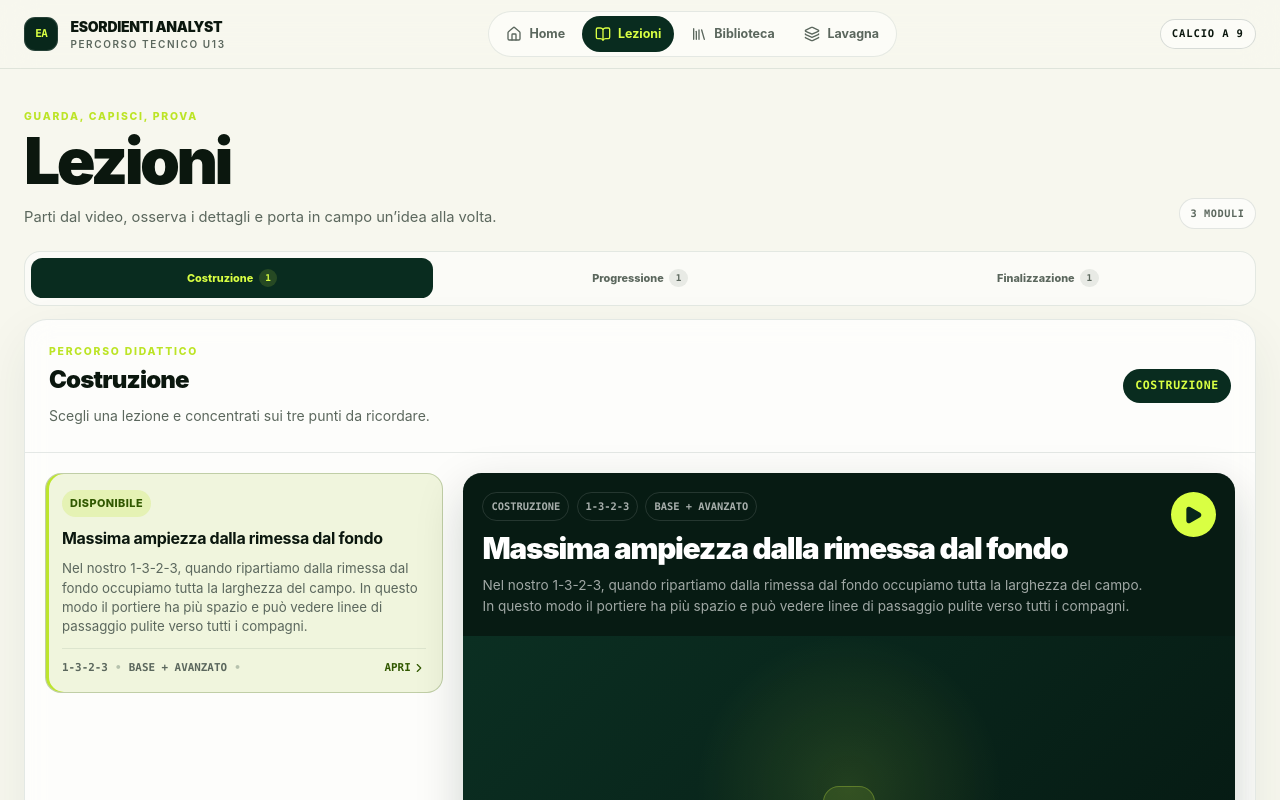
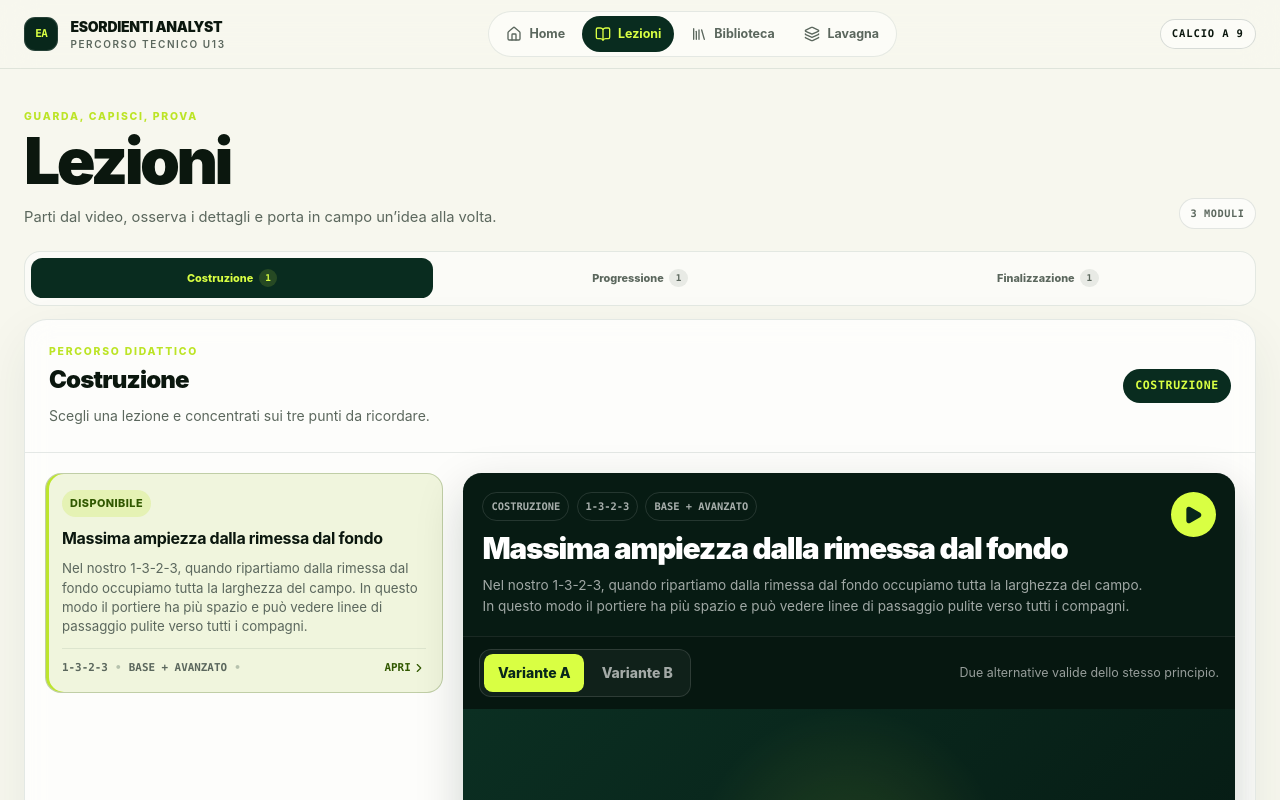
Before and after one commit to alexcj10-ctrl/alex-finance, a React (Vite) app: page / in a window 1280 px wide. Both pictures are taken after a click on the button 329 px from the left and 935 px from the top of the page. Shown: the top 800 px of the page. Built offline with nearby package versions, Linux system fonts and the light colour scheme; the HTML template or start-up script is replaced by a standard one.

Commit message:
Add alternative video variant to width lesson

```diff
--- a/src/components/LessonsSection.tsx
+++ b/src/components/LessonsSection.tsx
@@ -21,11 +21,70 @@ const levelLabels: Record<LessonLevel, string> = {
 };
 
 function LessonVideo({ lesson }: { lesson: Lesson }) {
-  const [videoFailed, setVideoFailed] = useState(false);
-  const videoIsReady = lesson.stato === 'disponibile' && !videoFailed;
+  const [selectedVariantId, setSelectedVariantId] = useState(
+    lesson.variantiVideo[0].id,
+  );
+  const [failedVariantIds, setFailedVariantIds] = useState<ReadonlySet<string>>(
+    () => new Set(),
+  );
+  const selectedVariant =
+    lesson.variantiVideo.find((variant) => variant.id === selectedVariantId) ??
+    lesson.variantiVideo[0];
+  const videoIsReady =
+    lesson.stato === 'disponibile' && !failedVariantIds.has(selectedVariant.id);
 
-  if (!videoIsReady) {
   return (
+    <div className="lesson-video-area">
+      {lesson.variantiVideo.length > 1 ? (
+        <div className="lesson-video-variants">
+          <fieldset className="lesson-video-variant-switcher">
+            <legend className="sr-only">Varianti video della lezione</legend>
+            {lesson.variantiVideo.map((variant) => (
+              <button
+                key={variant.id}
+                type="button"
+                className={cn(
+                  'lesson-video-variant-button',
+                  selectedVariant.id === variant.id &&
+                    'lesson-video-variant-button-active',
+                )}
+                aria-pressed={selectedVariant.id === variant.id}
+                onClick={() => setSelectedVariantId(variant.id)}
+              >
+                {variant.etichetta}
+              </button>
+            ))}
+          </fieldset>
+          <p>Due alternative valide dello stesso principio.</p>
+        </div>
+      ) : null}
+
+      {videoIsReady ? (
+        <video
+          key={selectedVariant.id}
+          className="lesson-video"
+          controls
+          playsInline
+          preload="metadata"
+          aria-label={`Video ${selectedVariant.etichetta} della lezione ${lesson.titolo}`}
+          onError={() =>
+            setFailedVariantIds((current) =>
+              new Set(current).add(selectedVariant.id),
+            )
+          }
+        >
+          <source src={selectedVariant.percorsoVideo} type="video/mp4" />
+          {selectedVariant.percorsoSottotitoli ? (
+            <track
+              kind="captions"
+              src={selectedVariant.percorsoSottotitoli}
+              srcLang="it"
+              label="Italiano"
+            />
+          ) : null}
+          Il tuo browser non supporta la riproduzione video HTML5.
+        </video>
+      ) : (
         <output className="lesson-video-placeholder" aria-live="polite">
           <span className="lesson-video-icon" aria-hidden="true">
             <Video className="size-6" />
@@ -35,29 +94,8 @@ function LessonVideo({ lesson }: { lesson: Lesson }) {
             Il contributo realizzato con FM Stadio verrà mostrato qui appena disponibile.
           </p>
         </output>
-    );
-  }
-
-  return (
-    <video
-      className="lesson-video"
-      controls
-      playsInline
-      preload="metadata"
-      aria-label={`Video della lezione ${lesson.titolo}`}
-      onError={() => setVideoFailed(true)}
-    >
-      <source src={lesson.percorsoVideo} type="video/mp4" />
-      {lesson.percorsoSottotitoli ? (
-        <track
-          kind="captions"
-          src={lesson.percorsoSottotitoli}
-          srcLang="it"
-          label="Italiano"
-        />
-      ) : null}
-      Il tuo browser non supporta la riproduzione video HTML5.
-    </video>
+      )}
+    </div>
   );
 }
 
--- a/src/data/lessons.ts
+++ b/src/data/lessons.ts
@@ -2,6 +2,13 @@ export type PhaseId = 'costruzione' | 'progressione' | 'finalizzazione';
 export type FormationId = '1-3-2-3' | '1-4-1-3' | '1-4-1-2-1';
 export type LessonLevel = 'base' | 'avanzato' | 'entrambi';
 export type LessonStatus = 'disponibile' | 'prossimamente';
+
+export type LessonVideoVariant = {
+  id: string;
+  etichetta: string;
+  percorsoVideo: `/videos/${string}.mp4`;
+  percorsoSottotitoli?: `/videos/${string}.vtt`;
+};
 
 type LessonKeyPoints =
   | readonly [string]
@@ -17,8 +24,7 @@ export type Lesson = {
   descrizione: string;
   obiettivo: string;
   puntiChiave: LessonKeyPoints;
-  percorsoVideo: `/videos/${string}.mp4`;
-  percorsoSottotitoli?: `/videos/${string}.vtt`;
+  variantiVideo: readonly [LessonVideoVariant, ...LessonVideoVariant[]];
   stato: LessonStatus;
   demo: boolean;
 };
@@ -44,7 +50,18 @@ export const lessons = [
       'Mettiti dove il portiere può vederti e servirti.',
       'Lascia sempre una linea di passaggio pulita tra te e la palla.',
     ],
-    percorsoVideo: '/videos/ampiezza-costruzione.mp4',
+    variantiVideo: [
+      {
+        id: 'variante-a',
+        etichetta: 'Variante A',
+        percorsoVideo: '/videos/ampiezza-costruzione.mp4',
+      },
+      {
+        id: 'variante-b',
+        etichetta: 'Variante B',
+        percorsoVideo: '/videos/ampiezza-costruzione-variante-b.mp4',
+      },
+    ],
     stato: 'disponibile',
     demo: false,
   },
@@ -63,7 +80,13 @@ export const lessons = [
       'Gioca con pochi tocchi quando il compagno è libero.',
       'Dopo lo scarico, attacca lo spazio davanti a te.',
     ],
-    percorsoVideo: '/videos/demo-progressione-terzo-uomo.mp4',
+    variantiVideo: [
+      {
+        id: 'variante-a',
+        etichetta: 'Variante A',
+        percorsoVideo: '/videos/demo-progressione-terzo-uomo.mp4',
+      },
+    ],
     stato: 'prossimamente',
     demo: true,
   },
@@ -82,7 +105,13 @@ export const lessons = [
       'Attacca la porta con tempi diversi dai compagni.',
       'Un giocatore resta pronto fuori dall’area.',
     ],
-    percorsoVideo: '/videos/demo-finalizzazione-tre-zone.mp4',
+    variantiVideo: [
+      {
+        id: 'variante-a',
+        etichetta: 'Variante A',
+        percorsoVideo: '/videos/demo-finalizzazione-tre-zone.mp4',
+      },
+    ],
     stato: 'prossimamente',
     demo: true,
   },
--- a/src/index.css
+++ b/src/index.css
@@ -1369,6 +1369,64 @@
     color: #08271b;
   }
 
+  .lesson-video-variants {
+    display: flex;
+    flex-wrap: wrap;
+    align-items: center;
+    justify-content: space-between;
+    gap: 0.65rem 1rem;
+    border-top: 1px solid rgb(255 255 255 / 0.08);
+    padding: 0.75rem 1rem;
+    background: #061710;
+  }
+
+  .lesson-video-variant-switcher {
+    display: inline-flex;
+    gap: 0.25rem;
+    border: 1px solid rgb(255 255 255 / 0.12);
+    border-radius: 0.75rem;
+    padding: 0.25rem;
+    background: rgb(255 255 255 / 0.045);
+  }
+
+  .lesson-video-variant-button {
+    min-height: 2.35rem;
+    border-radius: 0.55rem;
+    padding: 0.5rem 0.85rem;
+    color: rgb(255 255 255 / 0.62);
+    font-size: 0.875rem;
+    font-weight: 800;
+    transition:
+      background-color 160ms ease,
+      color 160ms ease;
+  }
+
+  .lesson-video-variant-button:hover,
+  .lesson-video-variant-button:focus-visible {
+    color: white;
+  }
+
+  .lesson-video-variant-button:focus-visible {
+    outline: 2px solid #d9ff43;
+    outline-offset: 2px;
+  }
+
+  .lesson-video-variant-button-active {
+    background: #d9ff43;
+    color: #08271b;
+  }
+
+  .lesson-video-variant-button-active:hover,
+  .lesson-video-variant-button-active:focus-visible {
+    color: #08271b;
+  }
+
+  .lesson-video-variants > p {
+    color: rgb(255 255 255 / 0.58);
+    font-size: 0.78rem;
+    line-height: 1.45;
+  }
+
   .lesson-video,
   .lesson-video-placeholder {
     display: block;
```
Also changed, not shown: 1 other file (tests, documents, lock files or other folders). Lines whose indentation alone changed are shown as unchanged.
